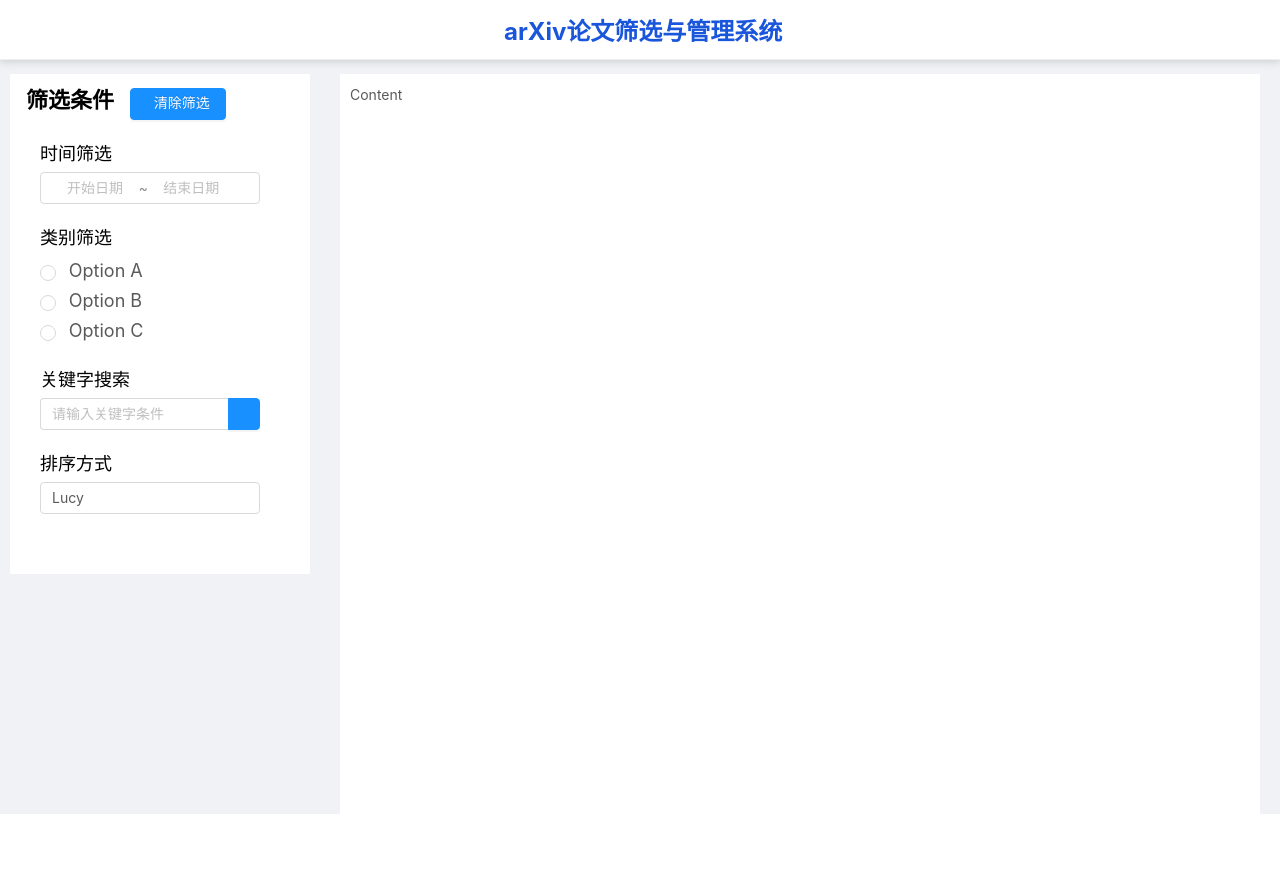
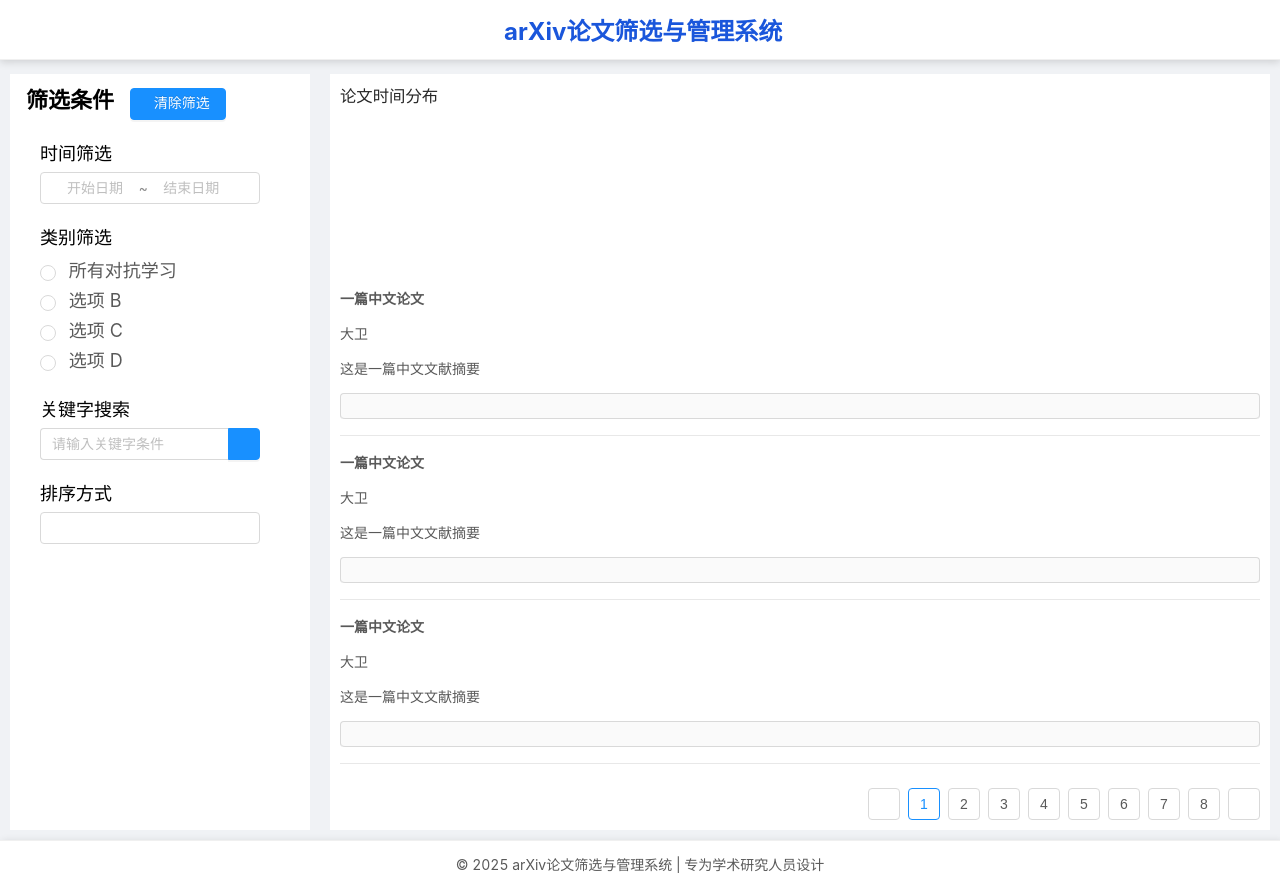
Before and after one commit to comegoing/article_sys_front, a Vue app: page / in a window 1280 px wide. Before the commit the page ends 814 px from the top, so only its background shows below. Built offline with nearby package versions, Linux system fonts and the light colour scheme.

Commit message:
2025-10-12-2-完善部分赋值操作

```diff
--- a/src/components/MainPage.vue
+++ b/src/components/MainPage.vue
@@ -8,51 +8,115 @@
       <a-layout-sider class="left-side" :width="300">
         <div class="select">
           <a-icon type="edit" theme="twoTone" /> 筛选条件
-          <a-button class="clear" type="primary">
+          <a-button class="clear" type="primary" @click="clear">
             <a-icon type="delete" theme="filled" />清除筛选
           </a-button>
         </div>
 
         <a-row class="opotions">
           <p class="label">时间筛选</p>
-          <a-range-picker :locale="locale" class="date" />
+          <a-range-picker
+            :locale="locale"
+            class="date"
+            v-model="dateValue"
+            @change="dateChange"
+          />
         </a-row>
 
         <a-row class="opotions">
           <p class="label">类别筛选</p>
-          <a-radio-group v-model="value">
-            <a-radio :style="radioStyle" :value="1"> Option A </a-radio>
-            <a-radio :style="radioStyle" :value="2"> Option B </a-radio>
-            <a-radio :style="radioStyle" :value="3"> Option C </a-radio>
+          <a-radio-group v-model="articleType">
+            <a-radio
+              :style="radioStyle"
+              v-for="(item, index) in articleOptions"
+              :key="index"
+              :value="item.value"
+            >
+              {{ item.label }}
+            </a-radio>
           </a-radio-group>
         </a-row>
         <a-row class="opotions">
           <p class="label">关键字搜索</p>
           <a-input-search
+            v-model="keyWord"
             class="query-search"
             placeholder="请输入关键字条件"
             enter-button
+            @search="onSearch"
           />
         </a-row>
         <a-row class="opotions">
           <p class="label">排序方式</p>
-          <a-select default-value="lucy" style="width: 220px">
-            <a-select-option value="jack"> Jack </a-select-option>
-            <a-select-option value="lucy"> Lucy </a-select-option>
-            <a-select-option value="disabled" disabled>
-              Disabled
+          <a-select style="width: 220px">
+            <a-select-option
+              v-for="(item, index) in sortOptions"
+              :key="index"
+              :value="item.value"
+            >
+              {{ item.label }}
             </a-select-option>
-            <a-select-option value="Yiminghe"> yiminghe </a-select-option>
           </a-select>
         </a-row>
       </a-layout-sider>
-      <a-layout-content class="content"> Content </a-layout-content>
+      <a-layout-content class="content">
+        <!-- 论文时间分布图表 -->
+        <div class="bg-white rounded-lg shadow-sm p-4 mb-6">
+          <h3 class="font-medium mb-3">论文时间分布</h3>
+          <div class="h-48">
+            <canvas id="papersChart"></canvas>
+          </div>
+        </div>
+
+        <a-list
+          item-layout="vertical"
+          size="large"
+          :pagination="pagination"
+          :data-source="listData"
+        >
+          <a-list-item slot="renderItem" key="item.titleZH" slot-scope="item">
+            <div class="content-section">
+              <p>
+                <strong>{{ item.titleZH }}</strong>
+              </p>
+              <p>{{ item.author }}</p>
+              <p>{{ item.abstractZH }}</p>
+            </div>
+            <a-collapse>
+              <a-collapse-panel :key="item.titleZH" :show-arrow="false">
+                <!-- 展开后的详细内容 -->
+                <div class="content-section">
+                  <p>
+                    <strong>{{ item.titleEN }}</strong>
+                  </p>
+                  <p>{{ item.abstractEN }}</p>
+                </div>
+              </a-collapse-panel>
+            </a-collapse>
+          </a-list-item>
+        </a-list>
+      </a-layout-content>
     </a-layout>
+    <a-layout-footer class="footer">
+      © 2025 arXiv论文筛选与管理系统 | 专为学术研究人员设计
+    </a-layout-footer>
   </a-layout>
 </template>
 
 <script>
+const listData = [];
+for (let i = 0; i < 23; i++) {
+  listData.push({
+    url: "https://www.antdv.com/",
+    titleZH: "一篇中文论文",
+    author: "大卫",
+    abstractZH: "这是一篇中文文献摘要",
+    titleEN: "an English article",
+    abstractEN: "this is a Chinese article abstract",
+  });
+}
 import locale from "ant-design-vue/es/date-picker/locale/zh_CN";
+import { ARTICLE_OPTIONS, SORT_OPTIONS } from "../utils/constant";
 export default {
   data() {
     return {
@@ -62,10 +126,53 @@
         lineHeight: "30px",
         fontSize: "18px",
       },
+      keyWord: "",
+      articleType: null,
+      // 筛选类别选择
+      articleOptions: [],
+      // 排序方式选择
+      sortOptions: [],
+      // 日期
+      datesList: [],
+      dateValue: null,
       collapsed: false,
       locale,
       value: "1",
+      listData,
+      pagination: {
+        onChange: (page) => {
+          console.log(page);
+        },
+        pageSize: 3,
+      },
+      actions: [
+        { type: "star-o", text: "156" },
+        { type: "like-o", text: "156" },
+        { type: "message", text: "2" },
+      ],
     };
+  },
+  methods: {
+    // 时间变化
+    dateChange(dates, datesString) {
+      console.log("你当前选中的时间是", this.dateValue);
+      console.log("你当前选中的时间是", datesString);
+      this.datesList = datesString;
+    },
+    // 关键字搜索
+    onSearch() {
+      console.log("当前的关键字为", this.keyWord);
+    },
+    // 清除筛选
+    clear() {
+      this.datesList = [];
+      this.keyWord = "";
+      this.articleType = null;
+    },
+  },
+  created() {
+    this.articleOptions = ARTICLE_OPTIONS;
+    this.sortOptions = SORT_OPTIONS;
   },
 };
 </script>
@@ -97,19 +204,27 @@
   text-align: center !important;
   height: 60px !important;
 }
+.footer {
+  background: #fff !important;
+  box-shadow: 2px 2px 8px rgba(0, 0, 0, 0.15) !important;
+  border-top: 1px solid #f0f0f0 !important;
+  display: flex !important;
+  justify-content: center !important;
+  align-items: center !important;
+  text-align: center !important;
+  height: 15px !important;
+}
 .body {
-  height: calc(100vh - 60px) !important; /* 减去header高度 */
   width: 100%;
   display: flex;
 }
 .left-side {
   background: #fff !important;
-  height: 500px !important; /* 充满父容器高度 */
   padding: 10px 10px;
   margin: 0 10px 10px 10px;
 }
 .content {
-  margin: 0 20px;
+  margin: 0 10px 10px 10px;
   padding: 10px 10px;
   background: #fff;
 }
--- /dev/null
+++ b/src/utils/constant.js
@@ -0,0 +1,14 @@
+// 论文类别筛选
+export const ARTICLE_OPTIONS = [
+  { label: "所有对抗学习", value: 1 },
+  { label: "选项 B", value: 2 },
+  { label: "选项 C", value: 3 },
+  { label: "选项 D", value: 4 },
+];
+
+export const SORT_OPTIONS = [
+  { label: "发布日期(新->旧)", value: 1 },
+  { label: "发布日期(新->旧)", value: 2 },
+  { label: "A->Z", value: 3 },
+  { label: "Z->A", value: 4 },
+];
```
